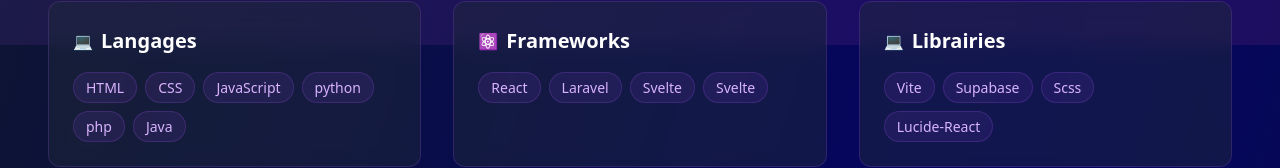
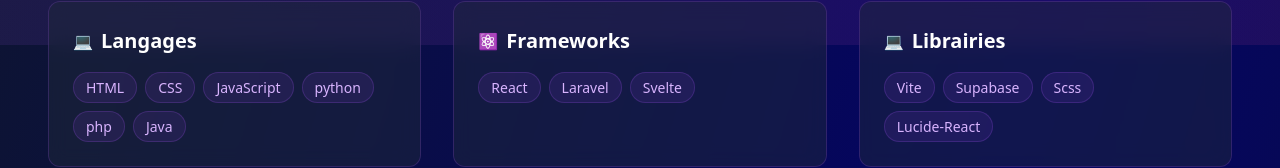
Before and after one commit to DivaneWangue/mon-portfolio, a React (Vite) app: page / in a window 1280 px wide. Shown: the part 755-923 px from the top of the page. Built offline with nearby package versions, Linux system fonts and the light colour scheme.

Commit message:
Ajout de l image

```diff
--- a/src/Portfolio/index.jsx
+++ b/src/Portfolio/index.jsx
@@ -13,7 +13,7 @@
             <div className="photo-wrapper">
               <img
                 src="src/assets/mon-profil.jpg"
-                alt=""
+                alt="Ma photo de profil"
                 className="profile-photo"
               />
 
@@ -58,7 +58,7 @@
 const TechnicalSkills = () => {
   const skills = [
     { category: 'Langages', items: ['HTML', 'CSS', 'JavaScript', 'python', 'php','Java'], icon: '💻' },
-    { category: 'Frameworks', items: ['React', 'Laravel', 'Svelte','Svelte'], icon: '⚛️' },
+    { category: 'Frameworks', items: ['React', 'Laravel', 'Svelte',], icon: '⚛️' },
     { category: 'Librairies', items: ['Vite', 'Supabase', 'Scss','Lucide-React',], icon: '💻' },
     { category: 'Bases de données', items: ['MySQL', 'MongoDB','Prisma'], icon: '🗄️' },
     { category: 'Méthodologies', items: ['Agile', 'Scrum', 'Merise'], icon: '🔧' },
```
Also changed, not shown: public/mon-profil.jpg (renamed from src/assets/mon-profil.jpg).
